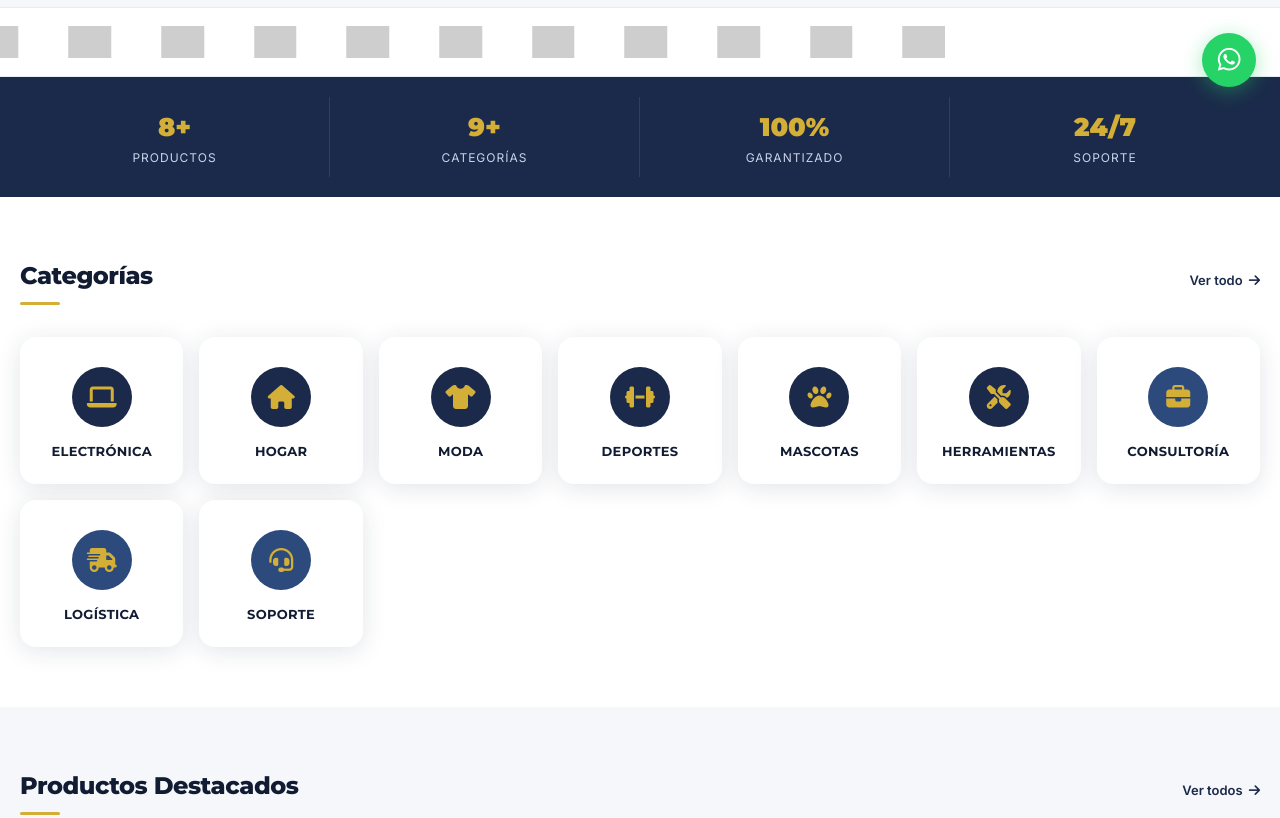
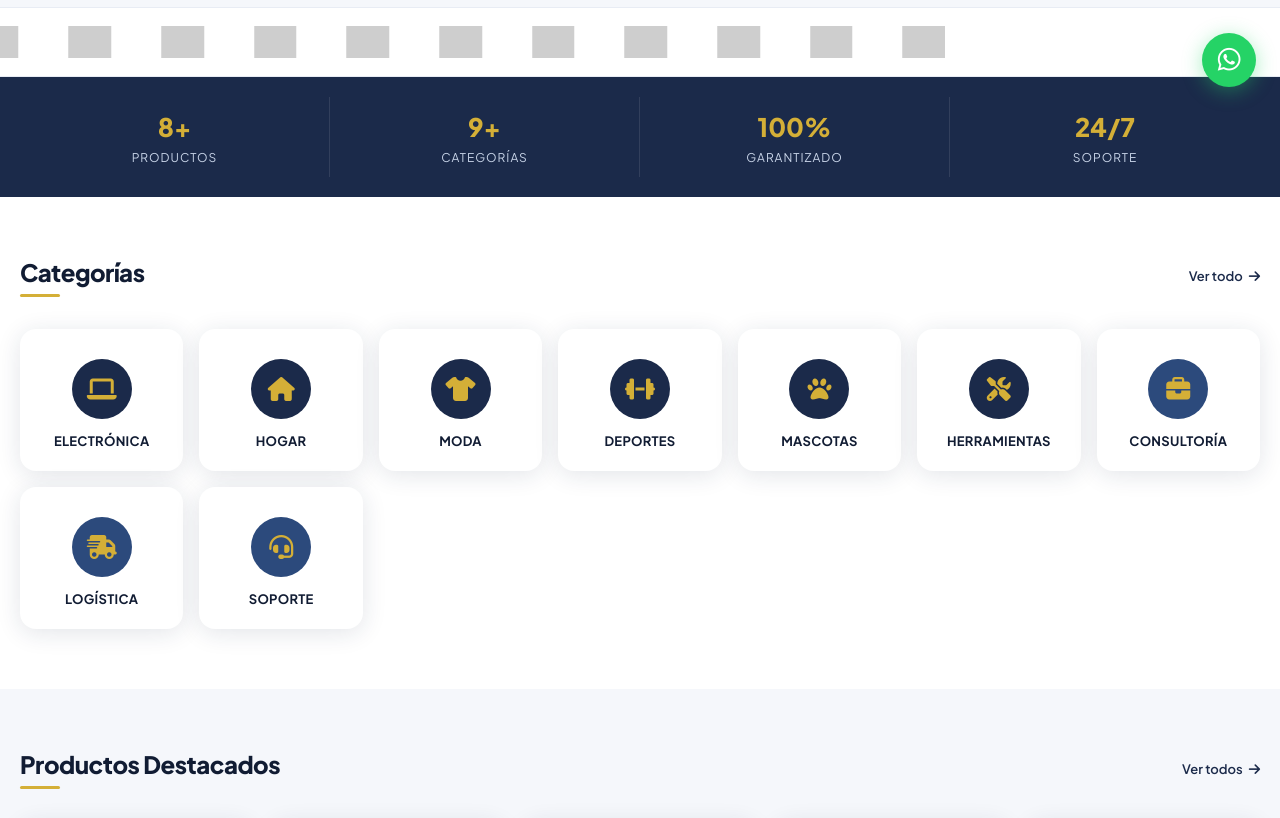
Before and after one commit to J03l-code/jvstore, a PHP site: page / in a window 1280 px wide. Shown: the part 689-1507 px from the top of the page. Run offline with PHP 8.4, Linux system fonts and the light colour scheme; data comes from the database, SQL or seed files in the repository; grey boxes are pictures that could not be loaded.

Commit message:
feat: self-host Plus Jakarta Sans — remove all Google Fonts dependencies

```diff
--- a/admin/css/admin.css
+++ b/admin/css/admin.css
@@ -1,7 +1,7 @@
 /* JVSTORE Admin Panel CSS */
-:root{--navy:#1B2A4A;--navy-dark:#111C33;--gold:#D4AF37;--silver:#8B9BB4;--white:#fff;--offwhite:#F0F2F8;--success:#2ECC71;--danger:#E63946;--warning:#F39C12;--info:#3498DB;--sidebar-w:240px;}
+:root{--navy:#1B2A4A;--navy-dark:#111C33;--gold:#D4AF37;--silver:#8B9BB4;--white:#fff;--offwhite:#F0F2F8;--success:#2ECC71;--danger:#E63946;--warning:#F39C12;--info:#3498DB;--sidebar-w:240px;--font:'Plus Jakarta Sans',system-ui,sans-serif;}
 *,*::before,*::after{box-sizing:border-box;margin:0;padding:0;}
-body{font-family:'Inter',sans-serif;background:var(--offwhite);color:#2d3748;font-size:14px;}
+body{font-family:var(--font);background:var(--offwhite);color:#2d3748;font-size:14px;-webkit-font-smoothing:antialiased;}
 a{text-decoration:none;color:inherit;}
 /* LAYOUT */
 .adm-wrap{display:flex;min-height:100vh;}
@@ -9,7 +9,7 @@ a{text-decoration:none;color:inherit;}
 .adm-sidebar{width:var(--sidebar-w);background:var(--navy-dark);position:fixed;top:0;left:0;height:100vh;overflow-y:auto;z-index:100;display:flex;flex-direction:column;}
 .adm-brand{padding:20px 18px;border-bottom:1px solid rgba(255,255,255,.07);display:flex;align-items:center;gap:10px;}
 .adm-brand img{height:36px;}
-.adm-brand span{color:#fff;font-weight:800;font-size:1rem;font-family:'Montserrat',sans-serif;}
+.adm-brand span{color:#fff;font-weight:800;font-size:1rem;font-family:var(--font);letter-spacing:-.02em;}
 .adm-nav{padding:16px 0;flex:1;}
 .adm-nav-label{color:var(--silver);font-size:10px;font-weight:700;text-transform:uppercase;letter-spacing:1.5px;padding:14px 18px 6px;}
 .adm-nav a{display:flex;align-items:center;gap:12px;color:rgba(255,255,255,.65);padding:11px 18px;font-size:13px;font-weight:500;transition:all .2s;border-left:3px solid transparent;}
--- a/admin/includes/header.php
+++ b/admin/includes/header.php
@@ -29,8 +29,7 @@ $flash = getFlash();
 <meta charset="UTF-8">
 <meta name="viewport" content="width=device-width,initial-scale=1.0">
 <title><?= isset($pageTitle) ? sanitize($pageTitle).' | ' : '' ?>Admin - JVstore</title>
-<link rel="preconnect" href="https://fonts.googleapis.com">
-<link href="https://fonts.googleapis.com/css2?family=Inter:wght@300;400;500;600;700;800&family=Montserrat:wght@700;800;900&display=swap" rel="stylesheet">
+<link rel="stylesheet" href="<?= BASE_URL ?>css/fonts.css">
 <link rel="stylesheet" href="https://cdnjs.cloudflare.com/ajax/libs/font-awesome/6.5.0/css/all.min.css">
 <link rel="stylesheet" href="<?= BASE_URL ?>admin/css/admin.css">
 </head>
--- /dev/null
+++ b/css/fonts.css
@@ -0,0 +1,69 @@
+/* =============================================
+   JVSTORE — Tipografía local (sin Google Fonts)
+   Fuente: Plus Jakarta Sans (woff2 self-hosted)
+   ============================================= */
+
+/* ── 400 Regular ─────────────────────────── */
+@font-face {
+  font-family: 'Plus Jakarta Sans';
+  font-style: normal;
+  font-weight: 400;
+  font-display: swap;
+  src: url('../fonts/plus-jakarta-sans-latin-400-normal.woff2') format('woff2');
+  unicode-range: U+0000-00FF, U+0131, U+0152-0153, U+02BB-02BC, U+02C6,
+                 U+02DA, U+02DC, U+0304, U+0308, U+0329, U+2000-206F,
+                 U+20AC, U+2122, U+2191, U+2193, U+2212, U+2215,
+                 U+FEFF, U+FFFD;
+}
+
+/* ── 500 Medium ──────────────────────────── */
+@font-face {
+  font-family: 'Plus Jakarta Sans';
+  font-style: normal;
+  font-weight: 500;
+  font-display: swap;
+  src: url('../fonts/plus-jakarta-sans-latin-500-normal.woff2') format('woff2');
+  unicode-range: U+0000-00FF, U+0131, U+0152-0153, U+02BB-02BC, U+02C6,
+                 U+02DA, U+02DC, U+0304, U+0308, U+0329, U+2000-206F,
+                 U+20AC, U+2122, U+2191, U+2193, U+2212, U+2215,
+                 U+FEFF, U+FFFD;
+}
+
+/* ── 600 SemiBold ────────────────────────── */
+@font-face {
+  font-family: 'Plus Jakarta Sans';
+  font-style: normal;
+  font-weight: 600;
+  font-display: swap;
+  src: url('../fonts/plus-jakarta-sans-latin-600-normal.woff2') format('woff2');
+  unicode-range: U+0000-00FF, U+0131, U+0152-0153, U+02BB-02BC, U+02C6,
+                 U+02DA, U+02DC, U+0304, U+0308, U+0329, U+2000-206F,
+                 U+20AC, U+2122, U+2191, U+2193, U+2212, U+2215,
+                 U+FEFF, U+FFFD;
+}
+
+/* ── 700 Bold ────────────────────────────── */
+@font-face {
+  font-family: 'Plus Jakarta Sans';
+  font-style: normal;
+  font-weight: 700;
+  font-display: swap;
+  src: url('../fonts/plus-jakarta-sans-latin-700-normal.woff2') format('woff2');
+  unicode-range: U+0000-00FF, U+0131, U+0152-0153, U+02BB-02BC, U+02C6,
+                 U+02DA, U+02DC, U+0304, U+0308, U+0329, U+2000-206F,
+                 U+20AC, U+2122, U+2191, U+2193, U+2212, U+2215,
+                 U+FEFF, U+FFFD;
+}
+
+/* ── 800 ExtraBold ───────────────────────── */
+@font-face {
+  font-family: 'Plus Jakarta Sans';
+  font-style: normal;
+  font-weight: 800;
+  font-display: swap;
+  src: url('../fonts/plus-jakarta-sans-latin-800-normal.woff2') format('woff2');
+  unicode-range: U+0000-00FF, U+0131, U+0152-0153, U+02BB-02BC, U+02C6,
+                 U+02DA, U+02DC, U+0304, U+0308, U+0329, U+2000-206F,
+                 U+20AC, U+2122, U+2191, U+2193, U+2212, U+2215,
+                 U+FEFF, U+FFFD;
+}
--- a/css/jvstore.css
+++ b/css/jvstore.css
@@ -1,7 +1,10 @@
 /* ====== JVSTORE - Design System ====== */
-@import url('https://fonts.googleapis.com/css2?family=Inter:wght@300;400;500;600;700;800&family=Montserrat:wght@600;700;800;900&display=swap');
+/* Tipografía self-hosted — sin llamadas a Google Fonts */
+@import url('./fonts.css');
 
 :root {
+  --font-body:    'Plus Jakarta Sans', system-ui, -apple-system, sans-serif;
+  --font-display: 'Plus Jakarta Sans', system-ui, -apple-system, sans-serif;
   --navy:      #1B2A4A;
   --navy-dark: #111C33;
   --navy-mid:  #243660;
@@ -23,9 +26,10 @@
 
 *,*::before,*::after{box-sizing:border-box;margin:0;padding:0;}
 html{scroll-behavior:smooth;}
-body{font-family:'Inter',sans-serif;background:var(--offwhite);color:var(--navy-dark);font-size:15px;line-height:1.6;}
+body{font-family:var(--font-body);background:var(--offwhite);color:var(--navy-dark);font-size:15px;line-height:1.6;-webkit-font-smoothing:antialiased;text-rendering:optimizeLegibility;}
 img{max-width:100%;display:block;}
 a{text-decoration:none;color:inherit;}
+h1,h2,h3,h4,h5,h6{font-family:var(--font-display);font-weight:700;letter-spacing:-.02em;line-height:1.25;}
 
 /* ====== TOP BAR ====== */
 .jv-topbar{background:var(--navy-dark);color:var(--silver);font-size:12px;padding:7px 0;border-bottom:1px solid rgba(255,255,255,.05);}
@@ -40,7 +44,7 @@ a{text-decoration:none;color:inherit;}
 .jv-header .inner{display:flex;align-items:center;gap:1.5rem;padding:12px 0;}
 .jv-logo{display:flex;align-items:center;gap:10px;}
 .jv-logo img{height:58px;width:auto;display:block;filter:drop-shadow(0 2px 4px rgba(0,0,0,.08));}
-.jv-logo-text{color:var(--navy);font-family:'Montserrat',sans-serif;font-weight:800;font-size:1.2rem;line-height:1.1;}
+.jv-logo-text{color:var(--navy);font-family:var(--font-display);font-weight:800;font-size:1.2rem;line-height:1.1;}
 .jv-logo-text span{display:block;font-size:.65rem;font-weight:400;color:var(--gray);letter-spacing:2px;text-transform:uppercase;}
 
 .jv-search{flex:1;max-width:560px;position:relative;}
@@ -78,7 +82,7 @@ a{text-decoration:none;color:inherit;}
 .jv-hero-overlay{position:absolute;inset:0;background:linear-gradient(135deg,rgba(17,28,51,.85) 45%,transparent);}
 .jv-hero-content{position:relative;z-index:2;padding:50px 40px;height:100%;display:flex;flex-direction:column;justify-content:center;}
 .jv-hero-badge{display:inline-flex;align-items:center;gap:8px;background:var(--gold);color:var(--navy-dark);font-size:11px;font-weight:700;padding:5px 14px;border-radius:20px;margin-bottom:18px;letter-spacing:.5px;text-transform:uppercase;}
-.jv-hero-content h1{font-family:'Montserrat',sans-serif;font-size:clamp(1.6rem,3.5vw,2.8rem);font-weight:900;color:var(--white);line-height:1.15;margin-bottom:14px;}
+.jv-hero-content h1{font-family:var(--font-display);font-size:clamp(1.6rem,3.5vw,2.8rem);font-weight:900;color:var(--white);line-height:1.15;margin-bottom:14px;}
 .jv-hero-content h1 em{color:var(--gold);font-style:normal;}
 .jv-hero-content p{color:var(--silver);font-size:15px;max-width:480px;margin-bottom:28px;}
 .jv-hero-btns{display:flex;gap:12px;flex-wrap:wrap;}
@@ -110,7 +114,7 @@ a{text-decoration:none;color:inherit;}
 /* ====== SECTION TITLES ====== */
 .jv-section{padding:60px 0;}
 .jv-section-header{display:flex;align-items:center;justify-content:space-between;margin-bottom:32px;}
-.jv-section-header h2{font-family:'Montserrat',sans-serif;font-size:1.5rem;font-weight:800;color:var(--navy-dark);position:relative;padding-bottom:10px;}
+.jv-section-header h2{font-family:var(--font-display);font-size:1.5rem;font-weight:800;color:var(--navy-dark);position:relative;padding-bottom:10px;}
 .jv-section-header h2::after{content:'';position:absolute;bottom:0;left:0;width:40px;height:3px;background:var(--gold);border-radius:2px;}
 .jv-section-header a{color:var(--navy);font-size:13px;font-weight:600;display:flex;align-items:center;gap:6px;transition:color var(--trans);}
 .jv-section-header a:hover{color:var(--gold);}
@@ -160,7 +164,7 @@ a{text-decoration:none;color:inherit;}
 
 /* ====== PROMO BANNER ====== */
 .jv-promo-banner{background:linear-gradient(135deg,var(--navy-dark),var(--navy-mid));border-radius:var(--radius-lg);padding:50px 40px;display:flex;align-items:center;justify-content:space-between;gap:24px;margin:0;}
-.jv-promo-text h2{font-family:'Montserrat',sans-serif;font-size:1.8rem;font-weight:900;color:#fff;margin-bottom:10px;}
+.jv-promo-text h2{font-family:var(--font-display);font-size:1.8rem;font-weight:900;color:#fff;margin-bottom:10px;}
 .jv-promo-text h2 em{color:var(--gold);font-style:normal;}
 .jv-promo-text p{color:var(--silver);font-size:15px;}
 .jv-promo-cta{display:flex;flex-direction:column;gap:10px;min-width:200px;}
--- a/css/style.css
+++ b/css/style.css
@@ -1,10 +1,9 @@
 /* ============================================================
-   IMPORDISPAC - Design System v2.0
+   JVSTORE - Design System
    Estilo: Modern Formal E-Commerce
-   Colores: Azul Profundo, Gris Acero, Blanco
-   Tipografía: Plus Jakarta Sans + Montserrat
+   Tipografía: Plus Jakarta Sans (self-hosted)
    ============================================================ */
-@import url('https://fonts.googleapis.com/css2?family=Plus+Jakarta+Sans:wght@300;400;500;600;700;800&family=Montserrat:wght@500;600;700;800&display=swap');
+/* La fuente se carga desde css/fonts.css — sin dependencias externas */
 
 :root {
     /* Paleta Corporativa */
@@ -37,8 +36,8 @@
     --info-bg: #eff6ff;
 
     /* Tipografía */
-    --font-heading: 'Montserrat', sans-serif;
-    --font-body: 'Plus Jakarta Sans', sans-serif;
+    --font-heading: 'Plus Jakarta Sans', system-ui, sans-serif;
+    --font-body:    'Plus Jakarta Sans', system-ui, sans-serif;
 
     /* Sombras */
     --shadow-sm: 0 1px 2px rgba(0, 0, 0, 0.05);
--- a/includes/header.php
+++ b/includes/header.php
@@ -25,14 +25,12 @@ $heroBadge = getSiteConfig('hero_badge_texto', 'Envío Gratis en compras +$100')
 <meta name="viewport" content="width=device-width,initial-scale=1.0">
 <title><?= isset($pageTitle) ? sanitize($pageTitle).' | ' : '' ?><?= sanitize($siteName) ?></title>
 <meta name="description" content="<?= isset($pageDescription) ? sanitize($pageDescription) : getSiteConfig('site_description', SITE_DESCRIPTION) ?>">
-<link rel="preconnect" href="https://fonts.googleapis.com">
-<link rel="preconnect" href="https://fonts.gstatic.com" crossorigin>
-<link href="https://fonts.googleapis.com/css2?family=Inter:wght@300;400;500;600;700;800&family=Montserrat:wght@600;700;800;900&display=swap" rel="stylesheet">
+<link rel="stylesheet" href="<?= BASE_URL ?>css/fonts.css">
 <link rel="stylesheet" href="https://cdnjs.cloudflare.com/ajax/libs/font-awesome/6.5.0/css/all.min.css">
 <link rel="stylesheet" href="<?= BASE_URL ?>css/style.css">
 <link rel="stylesheet" href="<?= BASE_URL ?>css/components.css">
 <link rel="stylesheet" href="<?= BASE_URL ?>css/layout.css">
-<link rel="stylesheet" href="<?= BASE_URL ?>css/jvstore.css?v=3.5">
+<link rel="stylesheet" href="<?= BASE_URL ?>css/jvstore.css?v=4.0">
 <?php if(isset($extraCSS)) foreach($extraCSS as $css): ?>
 <link rel="stylesheet" href="<?= BASE_URL ?>css/<?= $css ?>">
 <?php endforeach; ?>
--- a/index.php
+++ b/index.php
@@ -144,19 +144,19 @@ $siteName = getSiteConfig('site_name', SITE_NAME);
 <div style="background:var(--navy);padding:20px 0;">
   <div class="container" style="display:grid;grid-template-columns:repeat(4,1fr);gap:0;text-align:center;">
     <div style="padding:10px;border-right:1px solid rgba(255,255,255,.1)">
-      <div style="font-family:'Montserrat',sans-serif;font-size:1.6rem;font-weight:900;color:var(--gold)"><?= number_format($totalProductos) ?>+</div>
+      <div style="font-family:'Plus Jakarta Sans',system-ui,sans-serif;font-size:1.6rem;font-weight:900;color:var(--gold)"><?= number_format($totalProductos) ?>+</div>
       <div style="font-size:12px;color:var(--silver);text-transform:uppercase;letter-spacing:1px">Productos</div>
     </div>
     <div style="padding:10px;border-right:1px solid rgba(255,255,255,.1)">
-      <div style="font-family:'Montserrat',sans-serif;font-size:1.6rem;font-weight:900;color:var(--gold)"><?= count($cats) ?>+</div>
+      <div style="font-family:'Plus Jakarta Sans',system-ui,sans-serif;font-size:1.6rem;font-weight:900;color:var(--gold)"><?= count($cats) ?>+</div>
       <div style="font-size:12px;color:var(--silver);text-transform:uppercase;letter-spacing:1px">Categorías</div>
     </div>
     <div style="padding:10px;border-right:1px solid rgba(255,255,255,.1)">
-      <div style="font-family:'Montserrat',sans-serif;font-size:1.6rem;font-weight:900;color:var(--gold)">100%</div>
+      <div style="font-family:'Plus Jakarta Sans',system-ui,sans-serif;font-size:1.6rem;font-weight:900;color:var(--gold)">100%</div>
       <div style="font-size:12px;color:var(--silver);text-transform:uppercase;letter-spacing:1px">Garantizado</div>
     </div>
     <div style="padding:10px;">
-      <div style="font-family:'Montserrat',sans-serif;font-size:1.6rem;font-weight:900;color:var(--gold)">24/7</div>
+      <div style="font-family:'Plus Jakarta Sans',system-ui,sans-serif;font-size:1.6rem;font-weight:900;color:var(--gold)">24/7</div>
       <div style="font-size:12px;color:var(--silver);text-transform:uppercase;letter-spacing:1px">Soporte</div>
     </div>
   </div>
--- a/recuperar.php
+++ b/recuperar.php
@@ -64,8 +64,7 @@ if ($_SERVER['REQUEST_METHOD'] === 'POST') {
     <title>Recuperar Contraseña |
         <?= SITE_NAME ?>
     </title>
-    <link href="https://fonts.googleapis.com/css2?family=Plus+Jakarta+Sans:wght@400;600;700&display=swap"
-        rel="stylesheet">
+    <link rel="stylesheet" href="<?= BASE_URL ?>css/fonts.css">
     <link rel="stylesheet" href="<?= BASE_URL ?>css/style.css">
     <link rel="stylesheet" href="<?= BASE_URL ?>css/components.css">
     <style>
--- a/reset.php
+++ b/reset.php
@@ -50,8 +50,7 @@ if ($_SERVER['REQUEST_METHOD'] === 'POST' && $user) {
     <title>Nueva Contraseña |
         <?= SITE_NAME ?>
     </title>
-    <link href="https://fonts.googleapis.com/css2?family=Plus+Jakarta+Sans:wght@400;600;700&display=swap"
-        rel="stylesheet">
+    <link rel="stylesheet" href="<?= BASE_URL ?>css/fonts.css">
     <link rel="stylesheet" href="<?= BASE_URL ?>css/style.css">
     <link rel="stylesheet" href="<?= BASE_URL ?>css/components.css">
     <style>
--- a/servicios.php
+++ b/servicios.php
@@ -24,7 +24,7 @@ $servicios = $stmt->fetchAll();
 <div style="background:linear-gradient(135deg,var(--navy-dark),var(--navy));padding:50px 0 40px;">
   <div class="container">
     <span class="section-tag" style="background:rgba(212,175,55,.15);color:var(--gold)">Lo que ofrecemos</span>
-    <h1 style="font-family:'Montserrat',sans-serif;font-size:2.2rem;font-weight:900;color:#fff;margin:10px 0 12px;">Nuestros Servicios</h1>
+    <h1 style="font-family:'Plus Jakarta Sans',system-ui,sans-serif;font-size:2.2rem;font-weight:900;color:#fff;margin:10px 0 12px;">Nuestros Servicios</h1>
     <p style="color:var(--silver);font-size:15px;max-width:500px;">Soluciones profesionales adaptadas a tus necesidades.</p>
   </div>
 </div>
```
Also changed, not shown: fonts/plus-jakarta-sans-latin-400-normal.woff2 (added), fonts/plus-jakarta-sans-latin-500-normal.woff2 (added), fonts/plus-jakarta-sans-latin-600-normal.woff2 (added), fonts/plus-jakarta-sans-latin-700-normal.woff2 (added), fonts/plus-jakarta-sans-latin-800-normal.woff2 (added).
